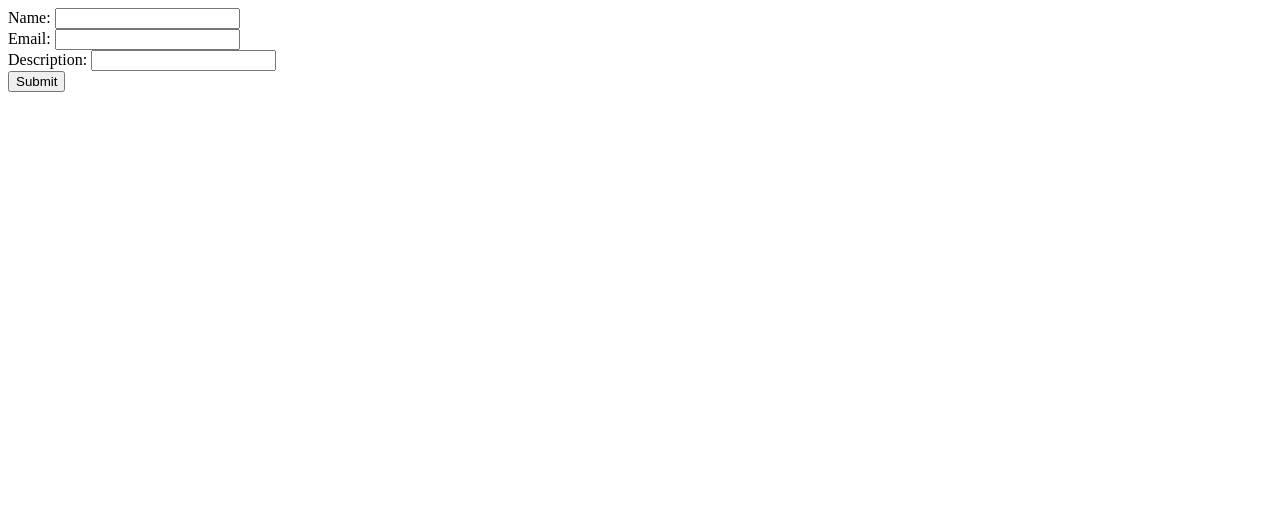
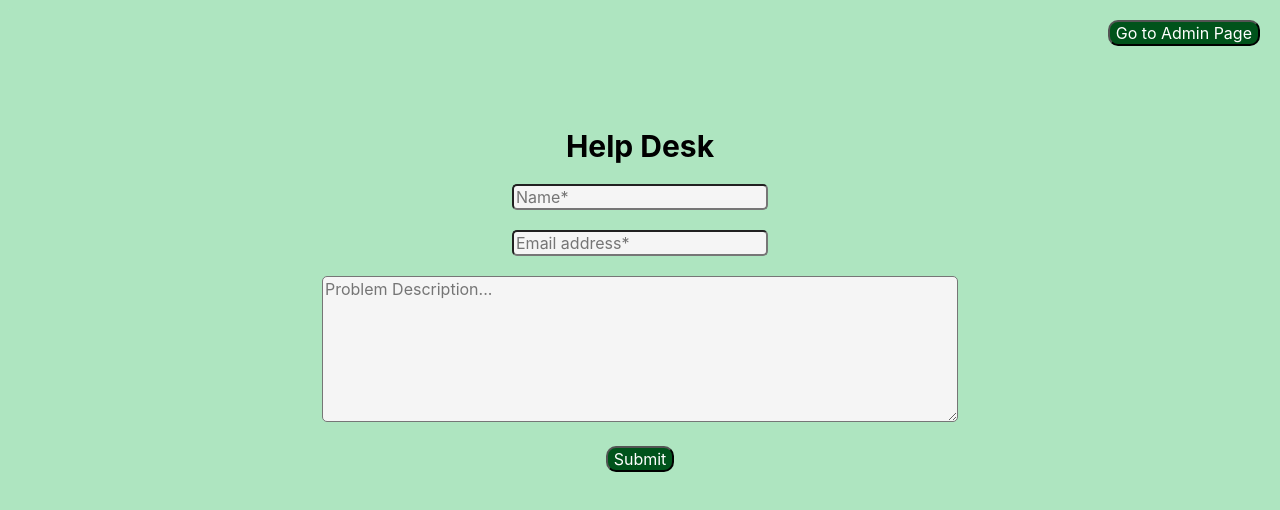
Before and after one commit to ericmrennie/Help-Desk-App, a React app: page / in a window 1280 px wide. Shown: the top 510 px of the page. Built offline with nearby package versions, Linux system fonts and the light colour scheme.

Commit message:
completed

```diff
--- a/src/components/Admin.jsx
+++ b/src/components/Admin.jsx
@@ -1,6 +1,6 @@
 import React, { useState, useEffect } from "react";
 import TicketSummary from "./TicketSummary.jsx"
-import { updateTicket, handleResponse } from "/Users/ericrennie/Desktop/Zealthy-FSE-Exercise/server/controllers/ticketController.js"
+import { Link } from 'react-router-dom';
 
 export default function Admin() {
     const[tickets, setTickets] = useState([]);
@@ -58,7 +58,7 @@ export default function Admin() {
             if (response.ok) {
                 const data = await response.json();
                 console.log('Response added to ticket successfully:', data);
-                console.log(responseMessage);
+                console.log('Would normally send email here with body: ', responseMessage);
                 return data;
             }
         } catch (error) {
@@ -66,16 +66,17 @@ export default function Admin() {
         }
     };
 
-
-
-
-
+    // Make new tickets appear first
+    const reversedTickets = [...tickets].reverse();
 
     return(
-        <div>
-            <h1>Ticket Summaries</h1>
+        <div className="admin-page">
+            <h1 className="ticket-summaries-title">Ticket Summaries</h1>
+            <Link to='/'>
+                <button className="main-page-button">Go to Main Page</button>
+            </Link>
             <div>
-                {tickets.map(ticket => (
+                {reversedTickets.map(ticket => (
                     <TicketSummary
                         key={ticket._id}
                         ticket={ticket}
--- a/src/components/Description.jsx
+++ b/src/components/Description.jsx
@@ -3,11 +3,13 @@ import React from 'react';
 export default function Description({ handleInputChange, value }) {
     return (
         <div>
-            <label htmlFor="description">Description: </label>
-            <input
-                type="text"
+            {/* <label htmlFor="description">Description: </label> */}
+            <textarea
                 id="descriptionInput"
                 name="description"
+                placeholder='Problem Description...'
+                rows={7}
+                cols={60}
                 value={value}
                 onChange={handleInputChange}
             />
--- a/src/components/Email.jsx
+++ b/src/components/Email.jsx
@@ -3,10 +3,11 @@ import React from 'react';
 export default function Email({ handleInputChange, value }) {
     return (
         <div>
-            <label htmlFor="email">Email: </label>
+            {/* <label htmlFor="email">Email: </label> */}
             <input
                 type="text"
                 id="emailInput"
+                placeholder='Email address*'
                 name="email"
                 value={value}
                 onChange={handleInputChange}
--- a/src/components/MainPage.jsx
+++ b/src/components/MainPage.jsx
@@ -1,7 +1,9 @@
-import React, { useState } from 'react';
-import Name from './Name.jsx';
-import Email from './Email.jsx';
-import Description from './Description.jsx';
+import React, { useState } from 'react'
+import Name from './Name.jsx'
+import Email from './Email.jsx'
+import Description from './Description.jsx'
+import '../styles/main.scss'
+import { Link } from 'react-router-dom';
 
 export default function MainPage() {
     const [formData, setFormData] = useState({
@@ -32,6 +34,7 @@ export default function MainPage() {
                     email: '',
                     description: '',
                 });
+                window.alert('Ticket submitted!')
             } else {
                 console.error('Failed to submit ticket');
             }
@@ -41,11 +44,15 @@ export default function MainPage() {
     };
 
     return (
-        <form onSubmit={handleSubmit}>
+        <form onSubmit={handleSubmit} className="main-page-form">
+            <h1 className="help-desk-title">Help Desk</h1>
             <Name handleInputChange={handleInputChange} value={formData.name} />
             <Email handleInputChange={handleInputChange} value={formData.email} />
             <Description handleInputChange={handleInputChange} value={formData.description} />
-            <button type="submit">Submit</button>
+            <button type="submit" className="submit-button">Submit</button>
+            <Link to='/admin'>
+                <button className="admin-page-button">Go to Admin Page</button>
+            </Link>
         </form>
     );
 }
--- a/src/components/Name.jsx
+++ b/src/components/Name.jsx
@@ -3,10 +3,11 @@ import React from 'react';
 export default function Name({ handleInputChange, value }) {
     return (
         <div>
-            <label htmlFor="name">Name: </label>
+            {/* <label htmlFor="name">Name: </label> */}
             <input
                 type="text"
                 id="nameInput"
+                placeholder='Name*'
                 name="name"
                 value={value}
                 onChange={handleInputChange}
--- a/src/components/TicketSummary.jsx
+++ b/src/components/TicketSummary.jsx
@@ -21,10 +21,10 @@ export default function TicketSummary({ ticket, onUpdateStatus, onRespond}) {
 
     return(
         <div className="ticket-summary">
+            <div className="row">
                 <p>Name: {name}</p>
                 <p>Email: {email}</p>
-            <p>Description: {description}</p>
-            <div>
+                <div className="status-and-selector">
                     <label htmlFor="statusSelect">Status: </label>
                     <select id="statusSelect" value={selectedStatus} onChange={(e) => handleUpdateStatus(e.target.value)}>
                         <option value="new">New</option>
@@ -32,8 +32,15 @@ export default function TicketSummary({ ticket, onUpdateStatus, onRespond}) {
                         <option value="resolved">Resolved</option>
                     </select>
                 </div>
-            <div>
-                <textarea id="responseTextarea" placeholder="Enter response..." />
+            </div>
+            <p className="description">Description: {description}</p>
+            <div className="response-wrapper">
+                <textarea
+                    id="responseTextarea"
+                    placeholder="Enter response..."
+                    rows={7}
+                    cols={60}
+                />
                 <button onClick={(e) => handleRespond(e.target.value)}>Respond</button>
             </div>
         </div>
--- a/src/styles/main.scss
+++ b/src/styles/main.scss
@@ -0,0 +1,74 @@
+* {
+    background-color: #aee5c0;
+    font-family: Inter, sans-serif;
+    font-size: 16px;
+    border-radius: 5px;
+}
+
+.main-page-form {
+    display: flex;
+    flex-direction: column;
+    align-items: center;
+    padding: 100px;
+}
+
+.main-page-form > * {
+    margin-bottom: 20px;
+}
+
+.ticket-summary {
+    border: 3px solid black; /* Add black border around the ticket summary */
+    padding: 20px; /* Add padding inside the ticket summary */
+    margin-bottom: 20px; /* Add space between each ticket summary */
+    //padding-bottom: 10px;
+}
+
+.ticket-summaries-title, .help-desk-title {
+    font-size: 30px;
+}
+
+.ticket-summary p {
+    margin: 0; /* Remove default margins for paragraphs */
+}
+
+.ticket-summary .response-wrapper {
+    display: flex;
+    align-items: center;
+    justify-content: space-between;
+    margin-top: 20px;
+}
+
+.ticket-summary textarea {
+    width: calc(100% - 80px); /* Set width for textarea */
+    margin-right: 20px;;
+}
+
+.row {
+    display: flex;
+    justify-content: space-between;
+    margin-bottom: 10px;
+}
+
+.admin-page {
+    display: flexbox;
+    justify-content: center; /* Center items horizontally */
+    align-items: center; /* Center items vertically */
+    //height: 100vh; /* Ensure full viewport height */
+    margin: 0; /* Remove default margin */
+}
+
+.admin-page-button, .main-page-button {
+    position: absolute;
+    top: 20px;
+    right: 20px;
+}
+
+button {
+    background-color: #00531b;
+    color: white;
+    border-radius: 10px;
+}
+
+input, textarea, select {
+    background: #F5F5F5;
+}
```
Lines whose indentation alone changed are shown as unchanged.
